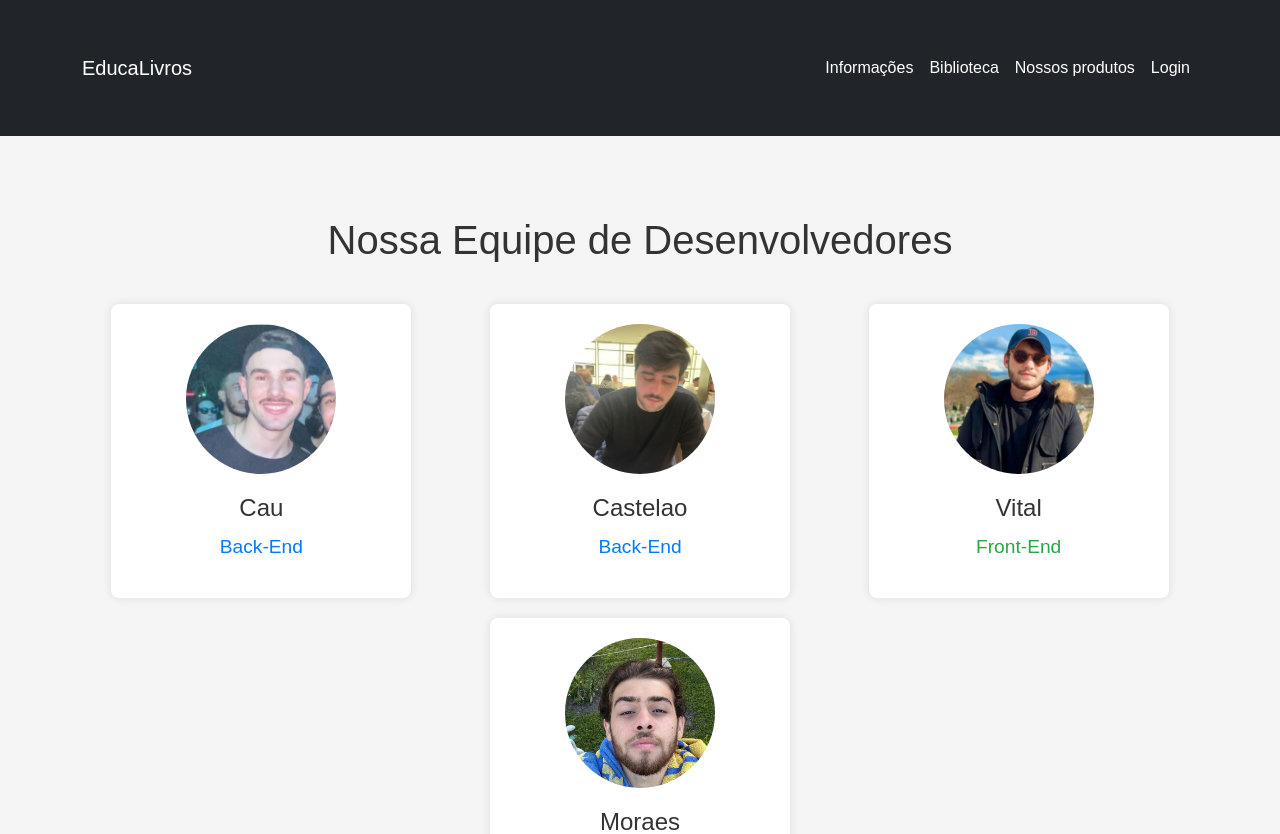
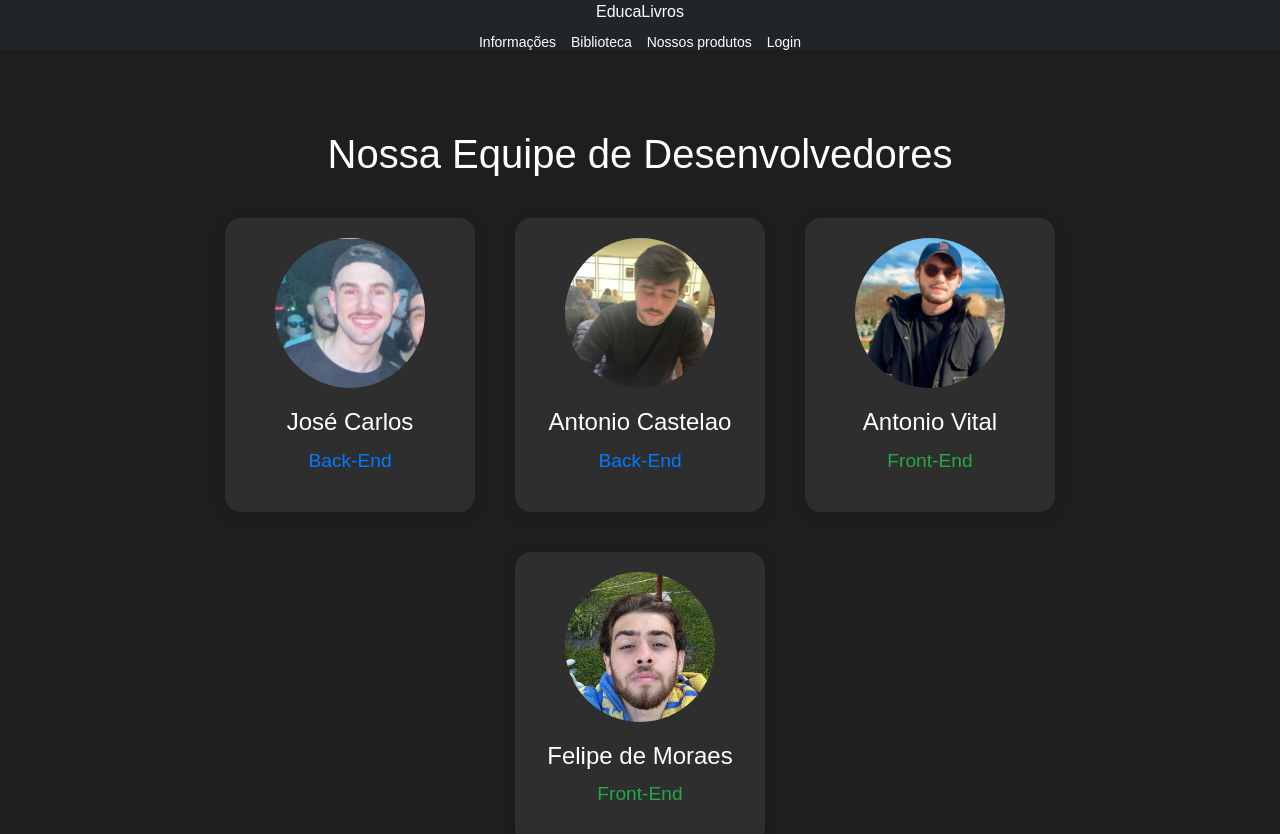
Before and after one commit to agcastelao/EducaLivros, a React (Create React App) app in the folder educa-livros-app/: page /equipe in a window 1280 px wide. Shown: the top 834 px of the page. Built offline with nearby package versions, Linux system fonts and the light colour scheme.

Commit message:
Ajuste nos componentes Equipe e Header

```diff
--- a/educa-livros-app/src/Components/Equipe/Equipe.css
+++ b/educa-livros-app/src/Components/Equipe/Equipe.css
@@ -1,30 +1,37 @@
 .equipe-main {
   padding: 40px 20px;
-  background-color: #f5f5f5;
+  background-color: #1e1e1e;
   min-height: 100vh;
+  color: #fff;
 }
 
 .equipe-title {
   text-align: center;
   margin-bottom: 40px;
   font-size: 2.5rem;
-  color: #333;
+  color: #fff;
 }
 
 .equipe-grid {
   display: flex;
-  justify-content: space-around;
+  justify-content: center;
   flex-wrap: wrap;
-  gap: 20px;
+  gap: 40px;
 }
 
 .membro {
   text-align: center;
-  background-color: #fff;
-  border-radius: 8px;
+  background-color: #2e2e2e;
+  border-radius: 16px;
   padding: 20px;
-  box-shadow: 0 0 10px rgba(0, 0, 0, 0.1);
-  width: 300px;
+  box-shadow: 0 4px 15px rgba(0, 0, 0, 0.1);
+  width: 250px;
+  transition: transform 0.3s, box-shadow 0.3s;
+}
+
+.membro:hover {
+  transform: translateY(-10px);
+  box-shadow: 0 8px 20px rgba(0, 0, 0, 0.15);
 }
 
 .membro-img {
@@ -33,11 +40,16 @@
   object-fit: cover;
   border-radius: 50%;
   margin: 0 auto 10px;
+  transition: transform 0.3s;
+}
+
+.membro:hover .membro-img {
+  transform: scale(1.1);
 }
 
 .membro-nome {
   font-size: 1.5rem;
-  color: #333;
+  color: #fff;
   margin: 10px 0;
 }
 
--- a/educa-livros-app/src/Components/Equipe/Equipe.js
+++ b/educa-livros-app/src/Components/Equipe/Equipe.js
@@ -13,22 +13,22 @@ function Equipe() {
         <div className="equipe-grid">
           <div className="membro">
             <img src={Cau} alt="Cau" className="membro-img" />
-            <h3 className="membro-nome">Cau</h3>
+            <h3 className="membro-nome">José Carlos</h3>
             <p className="membro-funcao backend">Back-End</p>
           </div>
           <div className="membro">
             <img src={Castelao} alt="Castelao" className="membro-img" />
-            <h3 className="membro-nome">Castelao</h3>
+            <h3 className="membro-nome">Antonio Castelao</h3>
             <p className="membro-funcao backend">Back-End</p>
           </div>
           <div className="membro">
             <img src={Vital} alt="Vital" className="membro-img" />
-            <h3 className="membro-nome">Vital</h3>
+            <h3 className="membro-nome">Antonio Vital</h3>
             <p className="membro-funcao frontend">Front-End</p>
           </div>
           <div className="membro">
             <img src={Moraes} alt="Moraes" className="membro-img" />
-            <h3 className="membro-nome">Moraes</h3>
+            <h3 className="membro-nome">Felipe de Moraes</h3>
             <p className="membro-funcao frontend">Front-End</p>
           </div>
         </div>
--- a/educa-livros-app/src/Components/Header/Header.css
+++ b/educa-livros-app/src/Components/Header/Header.css
@@ -1,5 +1,5 @@
 .navbar-do-header {
-    height: 60px;
+  height: 50px;
   background-color: black;
 }
 
@@ -11,13 +11,13 @@
 
 .container-do-header ul {
   justify-content: center;
-    width: 50%;
+  width: 100%;
   align-items: center;
-    gap: 25px;
+  gap: 15px;
 }
 
 .container-do-header ul li {
-    font-size: 15px;
+  font-size: 14px;
   list-style-type: none;
 }
 
@@ -25,3 +25,7 @@
   text-decoration: none;
   color: #e7eaf6;
 }
+
+.navbar-brand {
+  font-size: 18px;
+}
--- a/educa-livros-app/src/Components/Header/Header.js
+++ b/educa-livros-app/src/Components/Header/Header.js
@@ -4,8 +4,8 @@ import './Header.css';
 function Header() {
   return (
     <header>
-      <nav className="navbar navbar-expand-lg navbar-dark bg-dark">
-        <div className="container">
+      <nav className="navbar-do-header navbar-expand-lg navbar-dark bg-dark">
+        <div className="container-do-header">
           <div>
             <a className="navbar-brand" href="/">EducaLivros</a>
           </div>
```
Lines whose indentation alone changed are shown as unchanged.
